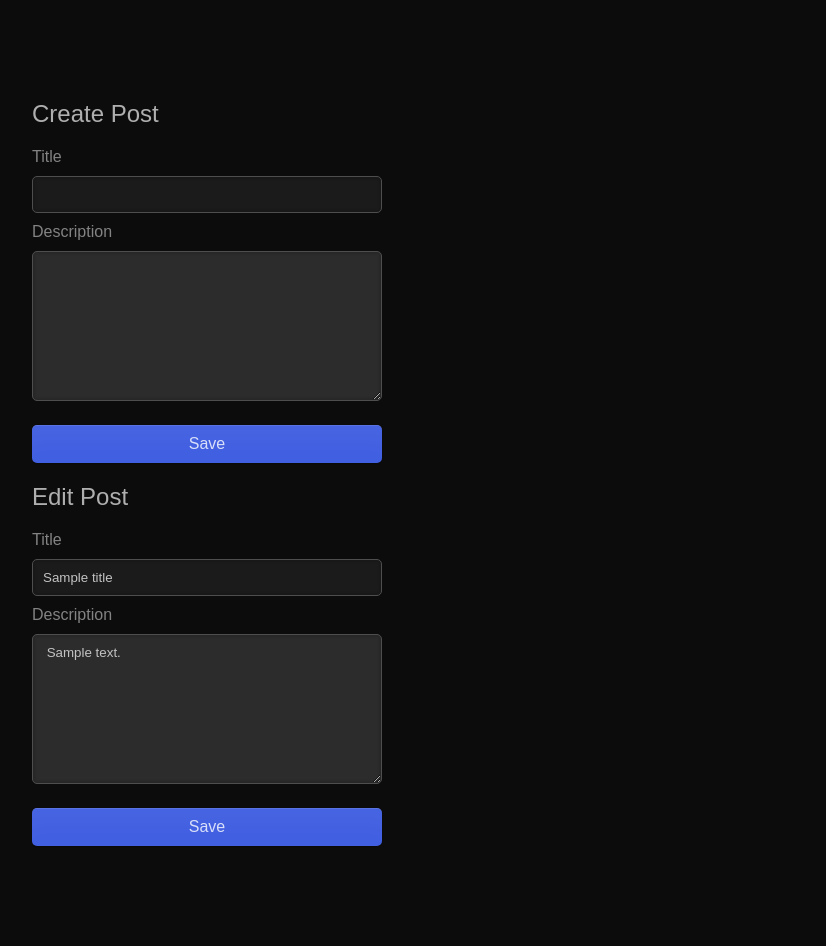
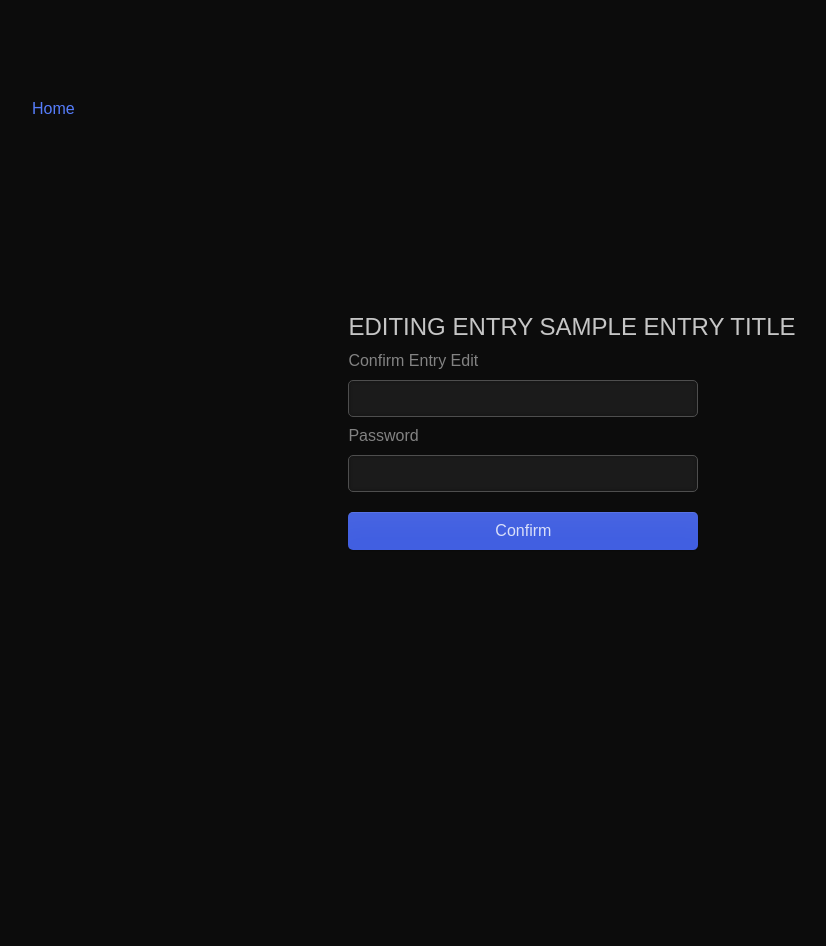
Before and after one commit to wnzeuton/p00, a Flask app: template app/templates/blogs/editpost.html in a window 1280 px wide. Shown: the whole page, without its empty margins (68-894 px from the left). After the commit the page ends 550 px from the top, so only its background shows below. Run offline with Flask 3, Linux system fonts and the light colour scheme; the template is opened without the code that fills it: most values are stand-ins (such as "Sample title", 1, 10 or a date in 2020); some web fonts are replaced.

Commit message:
stuff... idk

```diff
--- a/app/templates/blogs/editpost.html
+++ b/app/templates/blogs/editpost.html
@@ -1,43 +1,27 @@
-<!DOCTYPE html>
-<html lang="en">
+<html>
 <head>
-    <meta charset="UTF-8">
-    <meta name="viewport" content="width=device-width, initial-scale=1.0">
-    <title>Edit Post</title>
+    <title> Delete Blog Confirmation </title>
     <link href="{{ url_for('static', filename='styles.css') }}" rel="stylesheet" type="text/css">
     <link href="https://use.typekit.net/gma7sba.css" rel="stylesheet">
 </head>
 <body>
-<section>
-    <h2>Create Post</h2>
-    <form method="POST">
-        <div>
-            <label for="title">Title</label>
-            <input type="text" id="title" required>
-        </div>
-        <div>
-            <label for="description">Description</label>
-            <textarea id="description" required></textarea>
-        </div>
-        <div>
-            <button type="submit">Save</button>
-        </div>
-    </form>
-
-    <h2>Edit Post</h2>
-    <form method="post">
-        <div>
-            <label for="title">Title</label>
-            <input type="text" id="title" value="{{ title }}" required>
-        </div>
-        <div>
-            <label for="description">Description</label>
-            <textarea id="description" required> {{ description }}</textarea>
-        </div>
-        <div>
-            <button type="submit">Save</button>
-        </div>
-    </form>
-</section>
+<p><a href="/">Home</a></p>
+<section class="centered-login">
+<h1 style="text-align: center">Editing Entry {{entry_title}}</h1>
+<form method="POST" action="./edit">
+    <div>
+        <label for="title">Confirm Entry Edit</label>
+        <input type="text" name="title" required>
+    </div>
+    <label>
+        Password
+        <input type="password" name="password" required>
+    </label><br>
+    <button type="submit" name="sub1">Confirm</button>
+</form>
+    {% for error in message %}
+        <p style="text-align: center; color: red">{{ error }}</p>
+    {% endfor %}
+    </section>
 </body>
 </html>
```
Also changed, not shown: app/blog_routes.py (+23 -3 lines), app/templates/blogs/entry.html (+18 -4 lines), app/xase.db.
